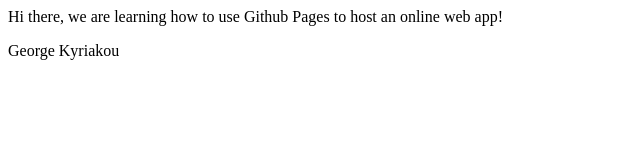
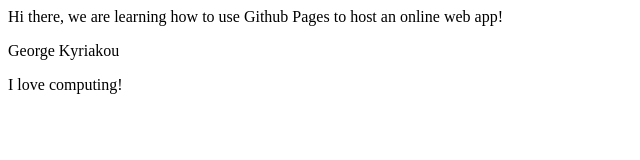
Before and after one commit to GeorgeKyriakou2/co1111-shared-project, a plain HTML site: page index.html in a window 1280 px wide. Shown: the whole page, without its empty margins (0-640 px from the left). Drawn offline with Linux system fonts and the light colour scheme.

Commit message:
Added i love computing

```diff
--- a/index.html
+++ b/index.html
@@ -6,6 +6,7 @@
   <body>
     <p>Hi there, we are learning how to use Github Pages to host an online web app!</p>
     <p>George Kyriakou</p>
+    <p>I love computing!</p>
   </body>
 
 </html>
```
